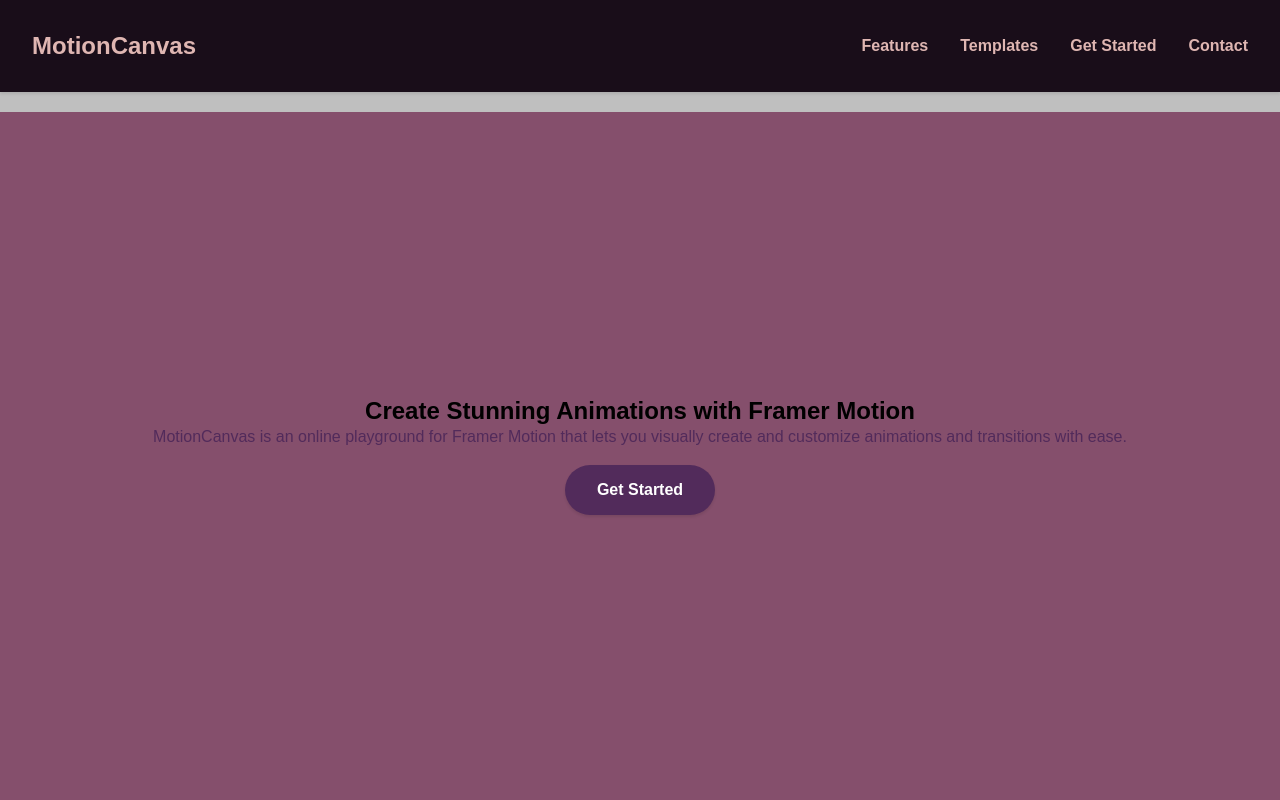
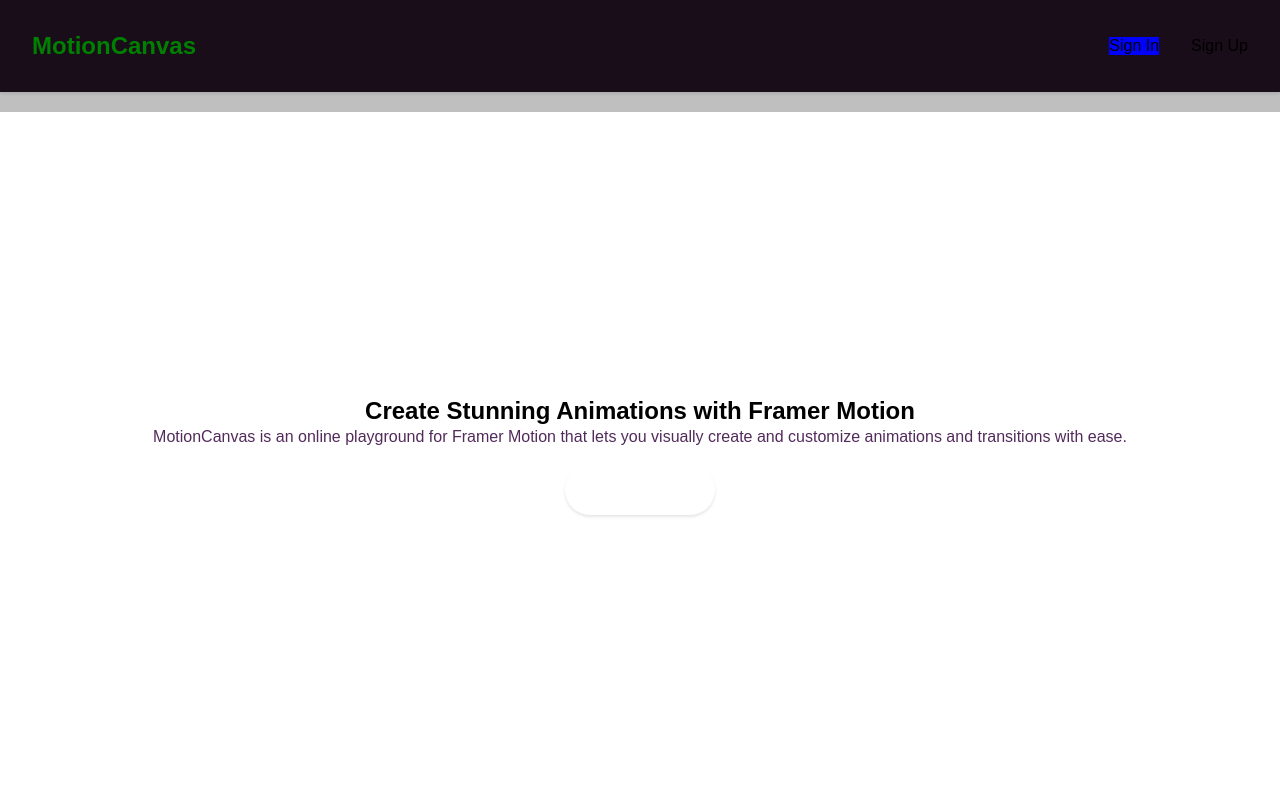
Before and after one commit to zenith-noble01/MotionGround, a React (Vite) app in the folder client/: page / in a window 1280 px wide. Shown: the top 800 px of the page. Built offline with nearby package versions, Linux system fonts and the light colour scheme; a web font is replaced by a local one.

Commit message:
started working on the landing page

```diff
--- a/client/src/components/Header.jsx
+++ b/client/src/components/Header.jsx
@@ -1,5 +1,7 @@
 import "../styles/header.scss";
 import { motion } from "framer-motion";
+import { headerRoutes } from "../constants";
+import { Link } from "react-router-dom";
 
 const Header = () => {
   return (
@@ -15,19 +17,17 @@
           MotionCanvas
         </motion.a>
         <ul>
-          <li>
-            <a href="#features">Features</a>
-          </li>
-          <li>
-            <a href="#templates">Templates</a>
-          </li>
-          <li>
-            <a href="#get-started">Get Started</a>
-          </li>
-          <li>
-            <a href="#contact">Contact</a>
-          </li>
+          {headerRoutes.map((route, index) => {
+            <Link to={route.path} key={index}>
+              <motion.a>{route.name}</motion.a>
+            </Link>;
+          })}
         </ul>
+
+        <div className="cta__btns">
+          <Link to="/login">Sign In</Link>
+          <Link to="/signup">Sign Up</Link>
+        </div>
       </nav>
     </header>
   );
--- /dev/null
+++ b/client/src/constants/index.js
@@ -0,0 +1,19 @@
+
+
+export const headerRoutes = [
+    {
+        name: "features", path: "/"
+    },
+    {
+        name: "templates", path: "/templates"
+    },
+    {
+        name: "community", path: "/community"
+    },
+    {
+        name: "pricing", path: "/pricing"
+    },
+    {
+        name: "blog", path: "/blog"
+    },
+]
--- a/client/src/pages/LandingPage.jsx
+++ b/client/src/pages/LandingPage.jsx
@@ -3,8 +3,6 @@
 
 function LandingPage() {
   let currentYear = new Date().getFullYear();
-
-  console.log(currentYear);
 
   return (
     <div className="landing-page">
--- a/client/src/styles/_constants.scss
+++ b/client/src/styles/_constants.scss
@@ -1,6 +1,3 @@
 @mixin boxshadow {
-  box-shadow: rgba(135, 93, 255, 0.584) 0.398096px 0.398096px 0.562993px -0.9375px,
-    rgba(135, 93, 255, 0.553) 1.20725px 1.20725px 1.70731px -1.875px,
-    rgba(135, 93, 255, 0.47) 3.19133px 3.19133px 4.51322px -2.8125px,
-    rgba(135, 93, 255, 0.2) 10px 10px 14.1421px -3.75px;
+  box-shadow: rgba(0, 0, 0, 0.1) 0px 20px 50px;
 }
--- a/client/src/styles/header.scss
+++ b/client/src/styles/header.scss
@@ -16,7 +16,7 @@
   .logo {
     font-size: 24px;
     font-weight: bold;
-    color: $lighter;
+    color: green;
   }
   ul {
     display: flex;
@@ -25,9 +25,21 @@
     }
     a {
       font-weight: bold;
-      color: $lighter;
+      color: green;
       &:hover {
-        color: $light;
+        color: green;
+      }
+    }
+  }
+
+  .cta__btns {
+    display: flex;
+    align-items: center;
+    gap: 2rem;
+
+    a {
+      &:nth-child(1) {
+        background: blue;
       }
     }
   }
--- a/client/src/styles/landingPage.scss
+++ b/client/src/styles/landingPage.scss
@@ -22,13 +22,13 @@
   section {
     padding: 5em 2em;
     min-height: calc(100vh - 7em);
-    background-color: $lightest;
+    background-color: white;
     display: flex;
     flex-direction: column;
     align-items: center;
     justify-content: center;
     &:nth-child(odd) {
-      background-color: $light;
+      background-color: white;
     }
     .template-gallery {
       margin-top: 2em;
@@ -49,7 +49,7 @@
   }
   .cta-btn {
     padding: 1em 2em;
-    background-color: $dark;
+    background-color: white;
     border: none;
     border-radius: 30px;
     color: #fff;
@@ -59,7 +59,7 @@
     cursor: pointer;
     transition: all 0.3s ease-out;
     &:hover {
-      background-color: $light;
+      background-color: white;
       transform: translateY(-4px);
       box-shadow: 0 6px 8px rgba(0, 0, 0, 0.1);
     }
@@ -77,26 +77,26 @@
       padding: 1em 2em;
       border: none;
       border-radius: 5px;
-      background-color: $neutral-color;
+      background-color: white-color;
       margin-bottom: 1em;
       &:last-child {
         margin-bottom: 0;
       }
       &:focus {
         outline: none;
-        background-color: #fff;
+        background-color: white;
         box-shadow: 0 2px 4px rgba(0, 0, 0, 0.1);
       }
     }
     button[type="submit"] {
-      background-color: $secondary-color;
+      background-color: white-color;
       color: #fff;
       font-weight: bold;
       box-shadow: 0 2px 3px rgba(0, 0, 0, 0.1);
       cursor: pointer;
       transition: all 0.3s ease-out;
       &:hover {
-        background-color: #63b3c6;
+        background-color: white;
         transform: translateY(-4px);
         box-shadow: 0 6px 8px rgba(0, 0, 0, 0.1);
       }
```
